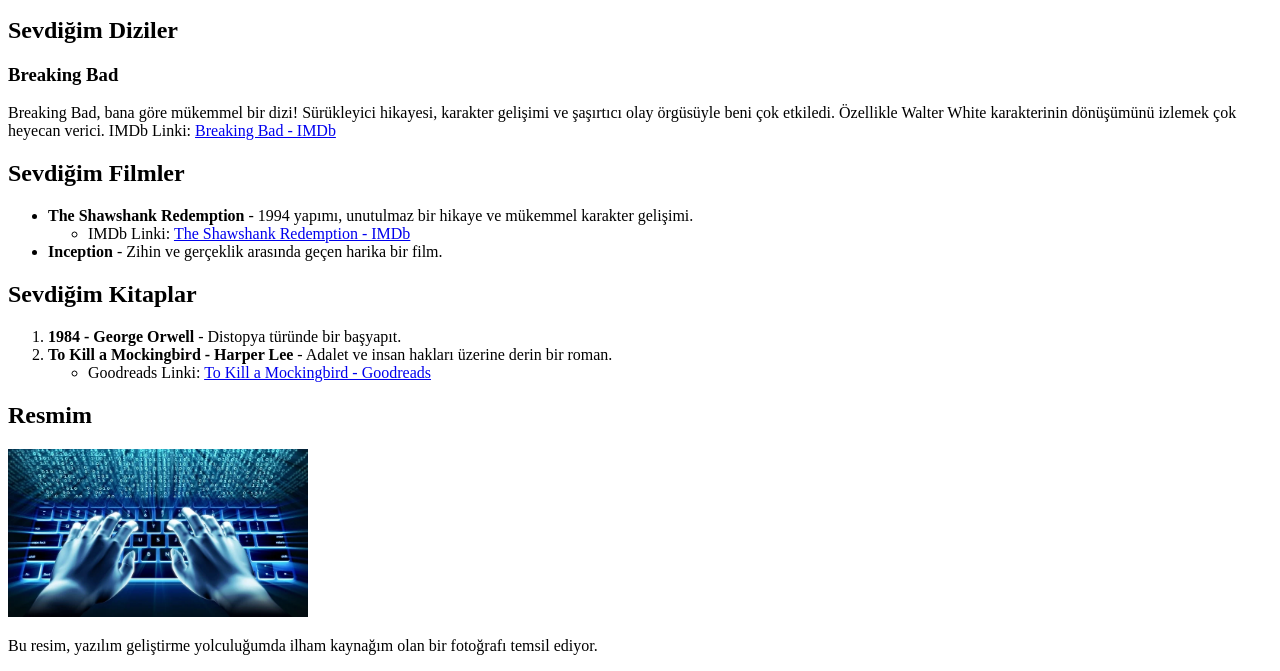
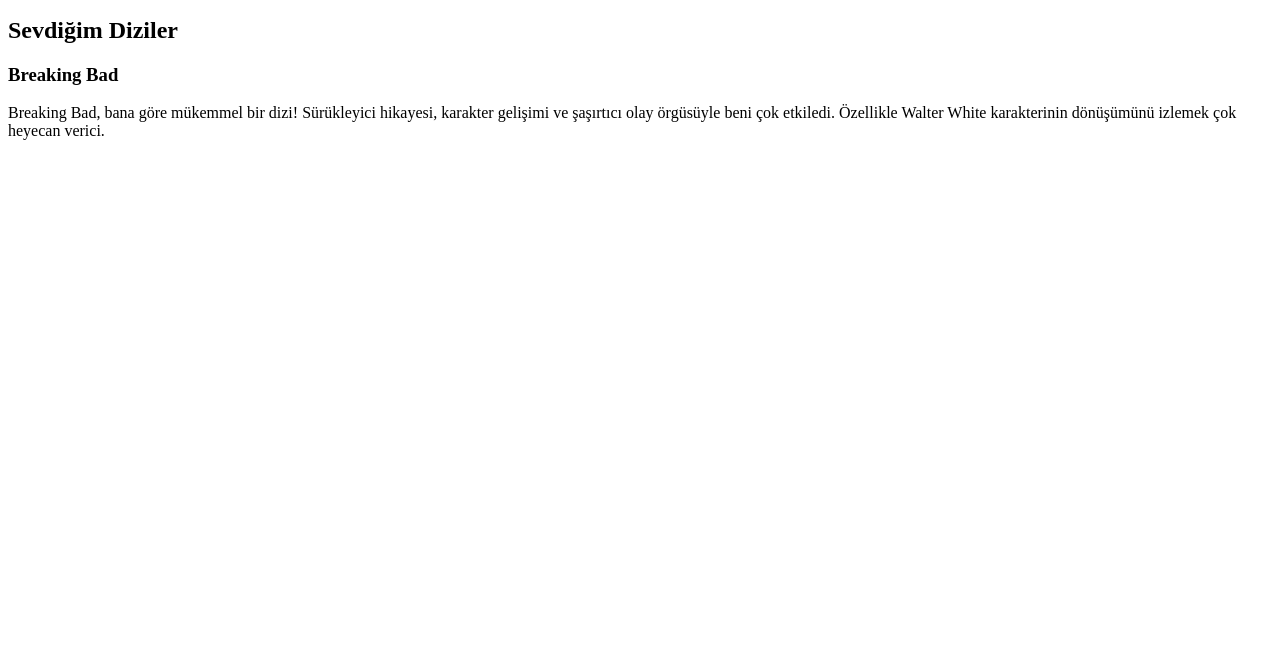
Before and after one commit to SefaSsarac/HtmlOdev1, a plain HTML site: page Index.html in a window 1280 px wide. Shown: the part 166-837 px from the top of the page. After the commit the page ends 800 px from the top, so only its background shows below. Drawn offline with Linux system fonts and the light colour scheme.

Commit message:
Done Homework

```diff
--- a/Index.html
+++ b/Index.html
@@ -12,64 +12,19 @@
     <!-- Alt başlık olarak Hakkımda yazısı -->
     <h2>Hakkımda</h2>
 
-    <!-- Hakkımda bir paragraf -->
+    <!-- Paragraf -->
     <p>
         Yazılım dünyasına olan ilgim beni bu alanda kendimi geliştirmeye yönlendirdi. Kod yazmayı ve yeni teknolojileri keşfetmeyi seviyorum.
         Boş zamanlarımda çeşitli projeler üzerinde çalışmak, arkadaşlarımla vakit geçirmek ve yeni şeyler öğrenmekten hoşlanırım.
     </p>
-
-    <!-- Sevdiğim diziler başlığı -->
     <h2>Sevdiğim Diziler</h2>
-
-    <!-- Breaking Bad başlığı -->
     <h3>Breaking Bad</h3>
 
-    <!-- Sevdiğim dizi hakkında bir paragraf -->
+    <!-- Sevdiğim dizi ile alakalı paragraf -->
     <p>
         Breaking Bad, bana göre mükemmel bir dizi! Sürükleyici hikayesi, karakter gelişimi ve şaşırtıcı olay örgüsüyle beni çok etkiledi.
         Özellikle Walter White karakterinin dönüşümünü izlemek çok heyecan verici.
-        IMDb Linki: <a href="https://www.imdb.com/title/tt0903747/" target="_blank">Breaking Bad - IMDb</a>
     </p>
 
-    <!-- Sevdiğim Filmler başlığı -->
-    <h2>Sevdiğim Filmler</h2>
-
-    <!-- Film listesi -->
-    <ul>
-        <li>
-            <strong>The Shawshank Redemption</strong>
-            - 1994 yapımı, unutulmaz bir hikaye ve mükemmel karakter gelişimi.
-            <ul>
-                <li>IMDb Linki: <a href="https://www.imdb.com/title/tt0111161/" target="_blank">The Shawshank Redemption - IMDb</a></li>
-            </ul>
-        </li>
-        <li>
-            <strong>Inception</strong>
-            - Zihin ve gerçeklik arasında geçen harika bir film.
-        </li>
-    </ul>
-
-    <!-- Sevdiğim Kitaplar başlığı -->
-    <h2>Sevdiğim Kitaplar</h2>
-
-    <!-- Kitap listesi -->
-    <ol>
-        <li>
-            <strong>1984 - George Orwell</strong>
-            - Distopya türünde bir başyapıt.
-        </li>
-        <li>
-            <strong>To Kill a Mockingbird - Harper Lee</strong>
-            - Adalet ve insan hakları üzerine derin bir roman.
-            <ul>
-                <li>Goodreads Linki: <a href="https://www.goodreads.com/book/show/2657.To_Kill_a_Mockingbird" target="_blank">To Kill a Mockingbird - Goodreads</a></li>
-            </ul>
-        </li>
-    </ol>
-
-    <!-- Sayfaya resim ekleme -->
-    <h2>Resmim</h2>
-    <img src="turkiye-deki-yazilim-sektorunu-buyutmek-icin-devletten-onemli-adim-1483725143.webp" alt="Açıklama" style="width: 300px; height: auto;">
-    <p>Bu resim, yazılım geliştirme yolculuğumda ilham kaynağım olan bir fotoğrafı temsil ediyor.</p>
 </body>
 </html>
```
Also changed, not shown: turkiye-deki-yazilim-sektorunu-buyutmek-icin-devletten-onemli-adim-1483725143.webp (deleted).
